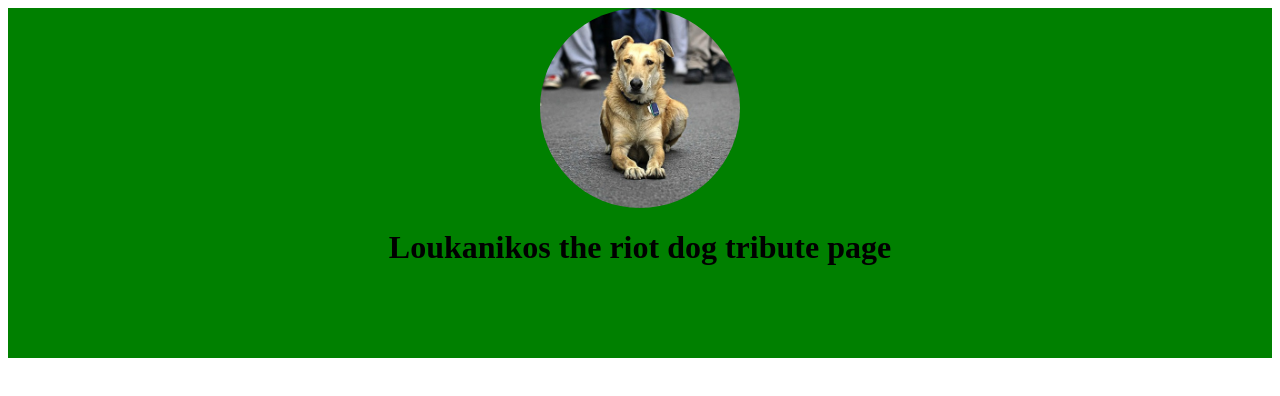
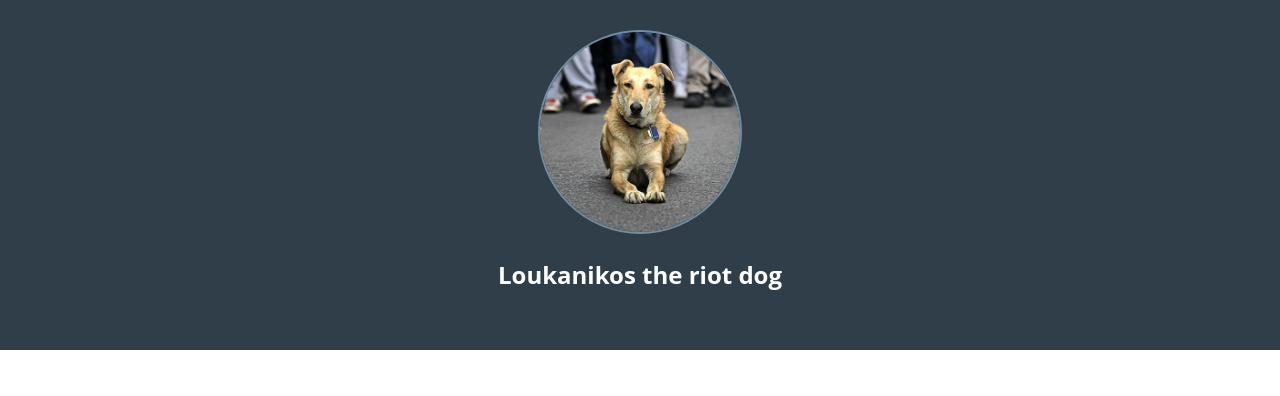
Before and after one commit to amaliacardenas/tribute-page, a plain HTML site: page index.html in a window 1280 px wide. Drawn offline with Linux system fonts and the light colour scheme.

Commit message:
added styles to the header section

```diff
--- a/css/stylesheet.css
+++ b/css/stylesheet.css
@@ -1,8 +1,16 @@
 #header {
-  background-color: green;
+  background-color: #303e49;
+  text-align: center;
+  position: absolute;
+  width: 100%;
   height: 350px;
-  width: 100%
-  z-index: auto;
+  line-height: 50px;
+  top: 0;
+  left: 0;
+}
+
+#image-section{
+  margin-top: 30px;
 }
 
 .header-image{
@@ -12,9 +20,13 @@
   display: block;
   margin-left: auto;
   margin-right: auto;
+  border: 2px solid #718ca1;
 }
 
 .header-text{
   display: block;
   text-align: center;
+  font-family: "Open Sans", sans-serif;
+  color: white;
+  font-size: 1.5rem;
 }
--- a/index.html
+++ b/index.html
@@ -7,8 +7,10 @@
 <body>
   <header>
     <div id="header">
-      <img src="./images/dog-1.jpg" class="header-image">
-      <h1 class="header-text">Loukanikos the riot dog tribute page</h1>
+      <div id="image-section">
+        <img src="./images/dog-1.jpg" class="header-image">
+        <h1 class="header-text">Loukanikos the riot dog</h1>
+      </div>
     </div>
   </header>
 </body>
```
